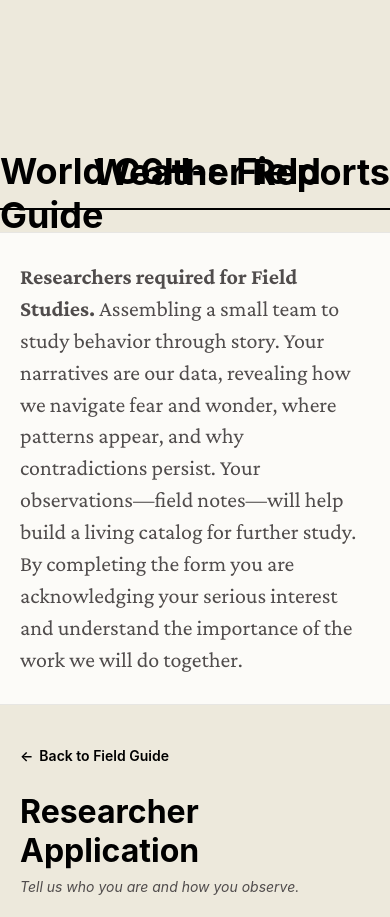
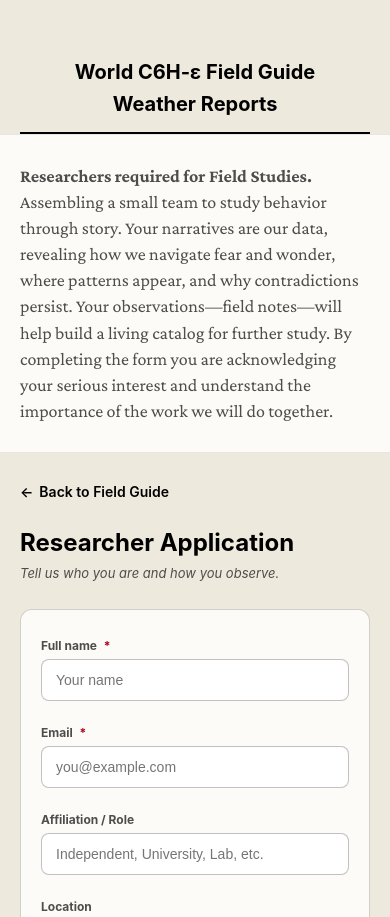
Before and after one commit to swoonjet/Weather-Reports-Field-Guide, a plain HTML site: page recruit.html in a window 390 px wide. Shown: the top 917 px of the page. Drawn offline with nearby package versions, Linux system fonts and the light colour scheme.

Commit message:
Update recruit.html

```diff
--- a/recruit.html
+++ b/recruit.html
@@ -63,6 +63,47 @@
     @media (max-width:768px){
       .grid{grid-template-columns:1fr}
     }
+    /* ===== Mobile header overlap fix ===== */
+@media (max-width: 860px){
+  .header-section{
+    height: auto;                 /* stop forcing 96px */
+    margin-top: 60px;
+    padding: 0 20px;
+    display: flex;                /* stack titles */
+    flex-direction: column;
+    align-items: center;
+    gap: 8px;
+  }
+  .main-title,
+  .weather-title{
+    position: static;             /* remove absolute positioning */
+    left: auto; top: auto;        /* neutralize old offsets */
+    font-size: 24px;              /* smaller on mobile */
+    line-height: 1.2;
+    text-align: center;
+    word-break: break-word;       /* safety for long strings */
+  }
+  .divider-line{
+    position: static;             /* let it flow beneath headers */
+    width: 100%;
+    height: 2px;
+    margin-top: 8px;
+  }
+
+  /* tighten the rest a touch so it breathes on phones */
+  .site-brief p{ font-size: 20px; line-height: 1.45; }
+  .page-wrap{ margin: 28px auto 72px; }
+  .title{ font-size: 28px; }
+  .subtitle{ font-size: 13px; }
+}
+
+@media (max-width: 480px){
+  .main-title,
+  .weather-title{ font-size: 20px; }
+  .site-brief p{ font-size: 18px; }
+  .title{ font-size: 24px; }
+}
+
   </style>
 </head>
 <body>
```
